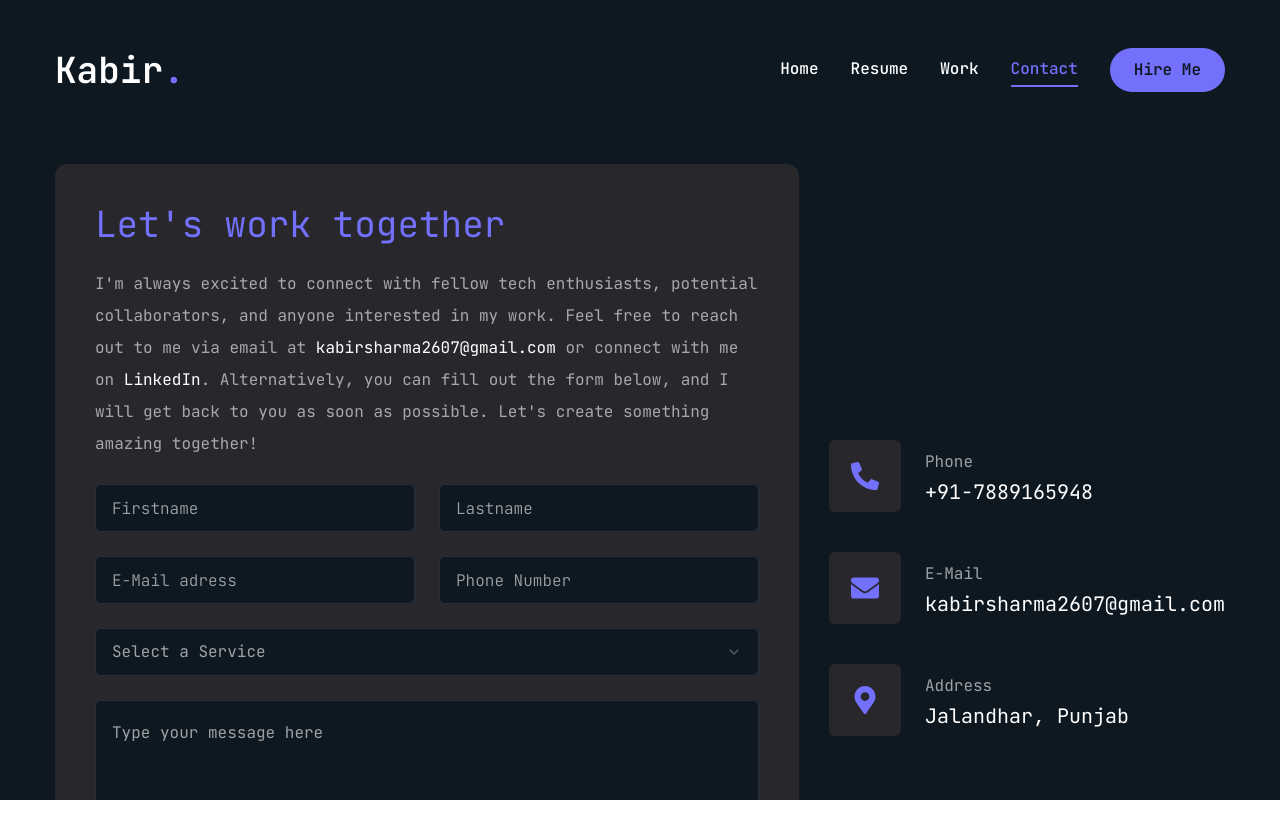
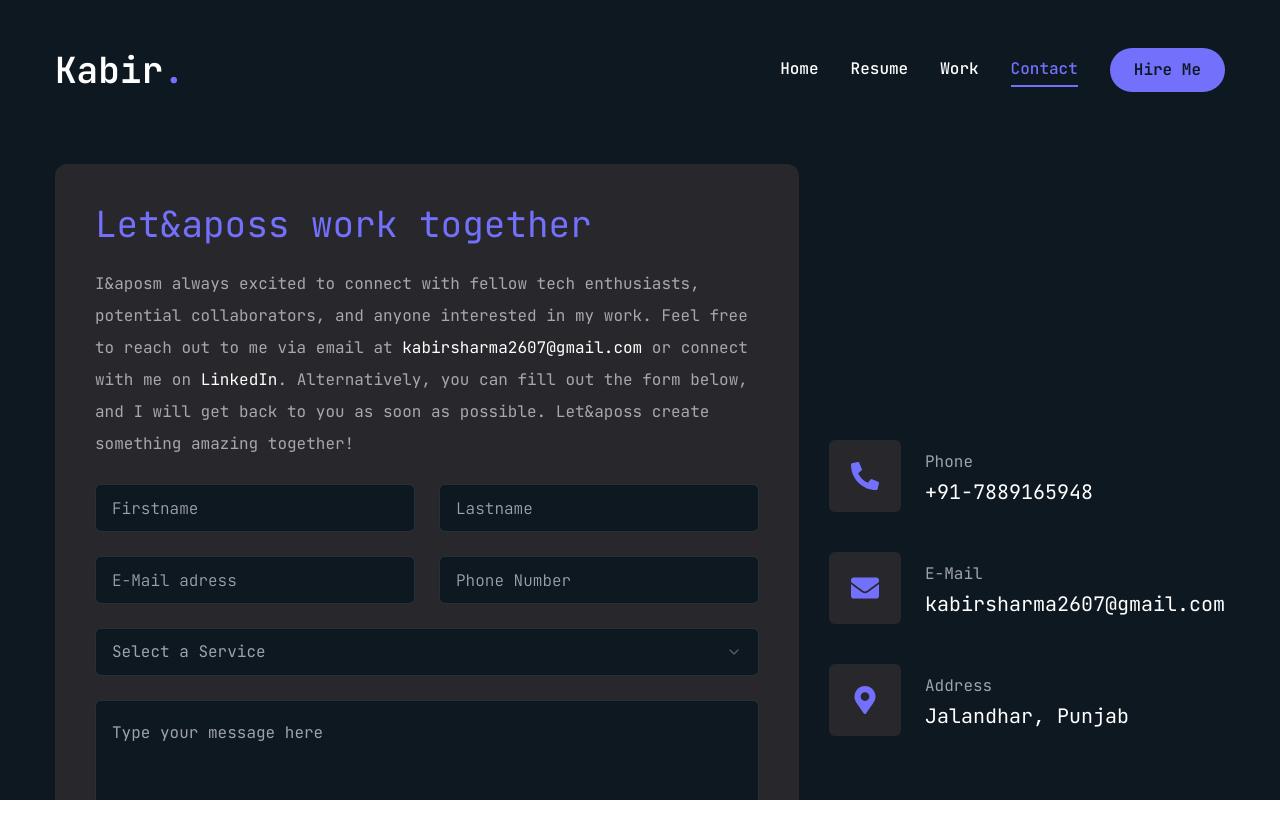
Before and after one commit to Kabirsharma2607/Portfolio, a Next.js app: page /contact in a window 1280 px wide. Shown: the top 838 px of the page. Built offline with nearby package versions, Linux system fonts and the light colour scheme.

Commit message:
Updated Contact Page

```diff
--- a/app/contact/page.jsx
+++ b/app/contact/page.jsx
@@ -55,9 +55,9 @@ const Contact = () => {
               className="flex flex-col gap-6 p-10 bg-[#27272c] rounded-xl"
               action=""
             >
-              <h3 className="text-4xl text-accent">Let's work together</h3>
+              <h3 className="text-4xl text-accent">Let&aposs work together</h3>
               <p className="text-white/60">
-                I'm always excited to connect with fellow tech enthusiasts,
+                I&aposm always excited to connect with fellow tech enthusiasts,
                 potential collaborators, and anyone interested in my work. Feel
                 free to reach out to me via email at{" "}
                 <a
@@ -74,8 +74,8 @@ const Contact = () => {
                   LinkedIn
                 </a>
                 . Alternatively, you can fill out the form below, and I will get
-                back to you as soon as possible. Let's create something amazing
-                together!
+                back to you as soon as possible. Let&aposs create something
+                amazing together!
               </p>
 
               <div className="grid grid-cols-1 md:grid-cols-2 gap-6">
```
